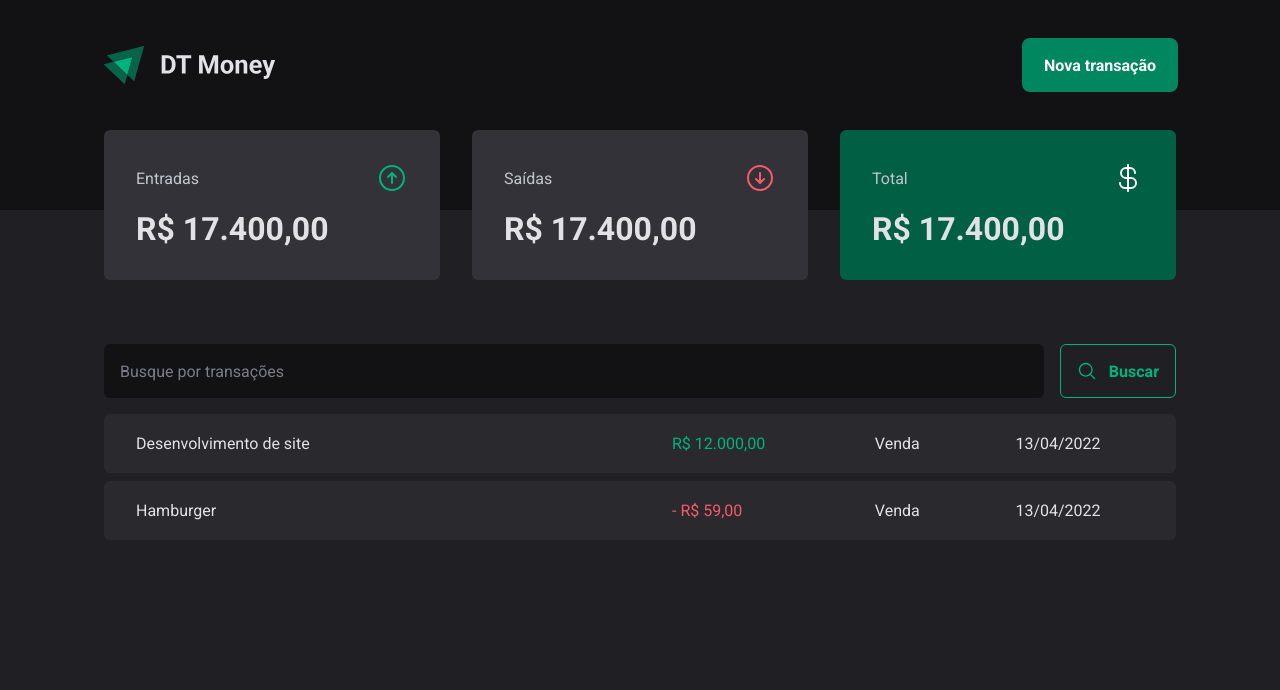
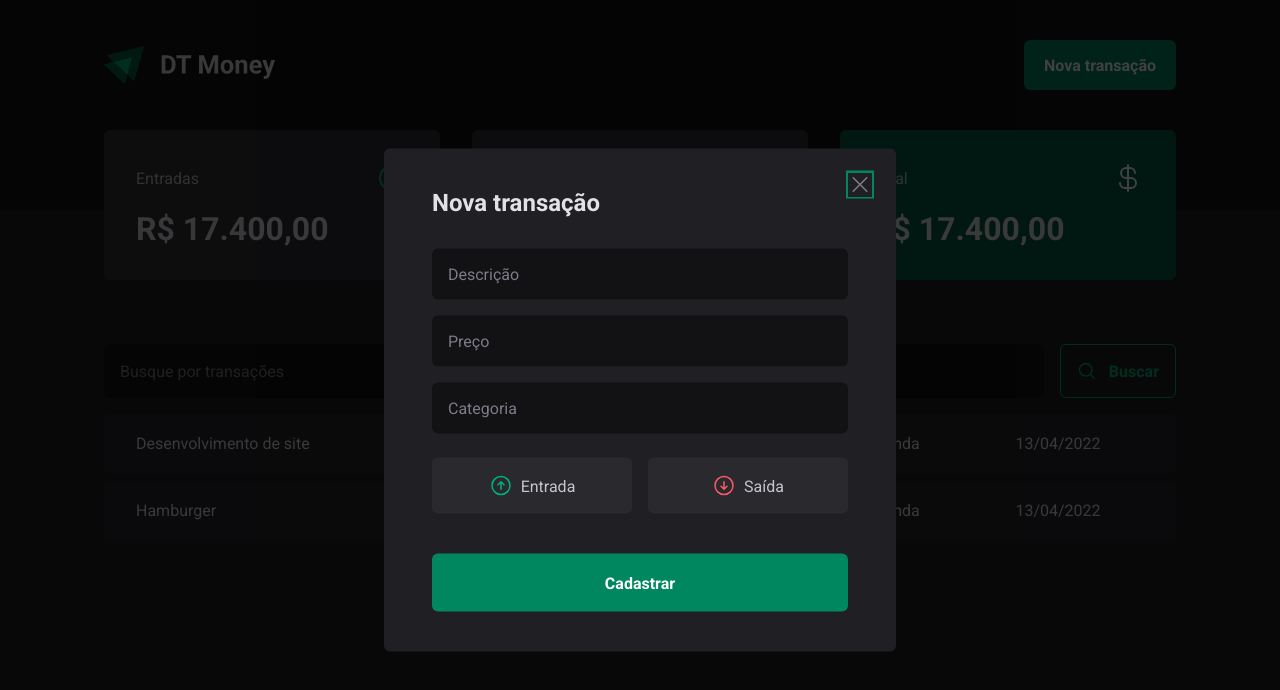
Before and after one commit to wedersonf/03-dt-money, a React (Vite) app: page / in a window 1280 px wide. Both pictures are taken after a click on the button "Nova transação". Shown: the top 690 px of the page. Built offline with nearby package versions, Linux system fonts and the light colour scheme.

Commit message:
feat: new transaction modal

```diff
--- a/package.json
+++ b/package.json
@@ -11,6 +11,8 @@
   },
   "dependencies": {
     "@phosphor-icons/react": "^2.0.10",
+    "@radix-ui/react-dialog": "^1.0.4",
+    "@radix-ui/react-radio-group": "^1.1.3",
     "react": "^18.2.0",
     "react-dom": "^18.2.0",
     "styled-components": "^6.0.4"
--- a/src/components/Header/index.tsx
+++ b/src/components/Header/index.tsx
@@ -1,6 +1,8 @@
 import { HeaderContainer, HeaderContent, NewTransactionButton } from "./styles";
+import * as Dialog from "@radix-ui/react-dialog";
 
 import logoImg from '../../assets/logo.svg'
+import { NewTransactionModal } from "../NewTransactionModal";
 
 export function Header() {
   return (
@@ -9,7 +11,13 @@
         <img src={logoImg} alt="" />
 
 
-        <NewTransactionButton>Nova transação</NewTransactionButton>
+        <Dialog.Root>
+          <Dialog.Trigger asChild>
+            <NewTransactionButton>Nova transação</NewTransactionButton>
+          </Dialog.Trigger>
+
+          <NewTransactionModal />
+        </Dialog.Root>
       </HeaderContent>
     </HeaderContainer>
   )
--- /dev/null
+++ b/src/components/NewTransactionModal/index.tsx
@@ -0,0 +1,41 @@
+import * as Dialog from "@radix-ui/react-dialog";
+import { CloseButton, Content, Overlay, TransactionType, TransactionTypeButton } from "./styles";
+import { ArrowCircleDown, ArrowCircleUp, X } from "@phosphor-icons/react";
+
+export function NewTransactionModal() {
+  return (
+    <Dialog.Portal>
+      <Overlay />
+
+      <Content>
+        <Dialog.Title>Nova transação</Dialog.Title>
+
+        <CloseButton>
+          <X size={24} />
+        </CloseButton>
+
+        <form action="">
+          <input type="text" placeholder="Descrição" required />
+          <input type="number" placeholder="Preço" required />
+          <input type="text" placeholder="Categoria" required />
+
+          <TransactionType>
+            <TransactionTypeButton value="income" variant="income">
+              <ArrowCircleUp size={24} />
+              Entrada
+            </TransactionTypeButton>
+
+            <TransactionTypeButton value="outcome" variant="outcome">
+              <ArrowCircleDown size={24} />
+              Saída
+            </TransactionTypeButton>
+          </TransactionType>
+
+          <button type="submit">
+            Cadastrar
+          </button>
+        </form>
+      </Content>
+    </Dialog.Portal>
+  )
+}
--- /dev/null
+++ b/src/components/NewTransactionModal/styles.ts
@@ -0,0 +1,112 @@
+import * as Dialog from "@radix-ui/react-dialog";
+import * as RadioGroup from "@radix-ui/react-radio-group";
+import styled from "styled-components";
+
+export const Overlay = styled(Dialog.Overlay)`
+  position: fixed;
+  width: 100vw;
+  height: 100vh;
+  inset: 0;
+  background: rgba(0, 0, 0, 0.75);
+`;
+
+export const Content = styled(Dialog.Content)`
+  min-width: 32rem;
+  border-radius: 6px;
+  padding: 2.5rem 3rem;
+  background: ${props => props.theme["gray-800"]};
+
+  position: fixed;
+  top: 50%;
+  left: 50%;
+  transform: translate(-50%, -50%);
+
+  form {
+    margin-top: 2rem;
+
+    display: flex;
+    flex-direction: column;
+    gap: 1rem;
+
+    input {
+      border-radius: 6px;
+      border: 0;
+      background: ${props => props.theme["gray-900"]};
+      color: ${props => props.theme["gray-300"]};
+      padding: 1rem;
+
+      &::placeholder {
+        color: ${props => props.theme["gray-500"]};
+      }
+    }
+
+    button[type="submit"] {
+      height: 58px;
+      border: 0;
+      background: ${props => props.theme["green-500"]};
+      color: ${props => props.theme.white};
+      font-weight: bold;
+      padding: 0 1.25rem;
+      border-radius: 6px;
+      margin-top: 1.5rem;
+
+      &:hover {
+        background: ${props => props.theme["green-700"]};
+        transition: background-color 0.2s;
+      }
+    }
+  }
+`;
+
+export const CloseButton = styled(Dialog.Close)`
+  position: absolute;
+  background: transparent;
+  border: 0;
+  top: 1.5rem;
+  right: 1.5rem;
+  line-height: 0;
+  cursor: pointer;
+  color: ${props => props.theme["gray-500"]};
+`;
+
+export const TransactionType = styled(RadioGroup.Root)`
+  display: grid;
+  grid-template-columns: repeat(2, 1fr);
+  gap: 1rem;
+  margin-top: 0.5rem;
+`;
+
+interface TransactionTypeButtonProps {
+  variant: 'income' | 'outcome'
+}
+
+export const TransactionTypeButton = styled(RadioGroup.Item)<TransactionTypeButtonProps>`
+  background: ${props => props.theme["gray-700"]};
+  padding: 1rem;
+  display: flex;
+  align-items: center;
+  justify-content: center;
+  gap: 0.5rem;
+  border-radius: 6px;
+  cursor: pointer;
+  border: 0;
+  color: ${props => props.theme["gray-300"]};
+
+  svg {
+    color: ${props => props.variant === 'income' ? props.theme["green-300"] : props.theme["red-300"]};
+  }
+
+  &[data-state='unchecked']:hover {
+    background: ${props => props.theme["gray-600"]};
+    transition: background-color 0.2s;
+  }
+
+  &[data-state='checked'] {
+    color: ${props => props.theme.white};
+    background: ${props => props.variant === 'income' ? props.theme["green-500"] : props.theme["red-500"]};
+
+    svg {
+      color: ${props => props.theme.white};
+    }
+  }
+`;
```
Also changed, not shown: 1 other file (tests, documents, lock files or other folders).
